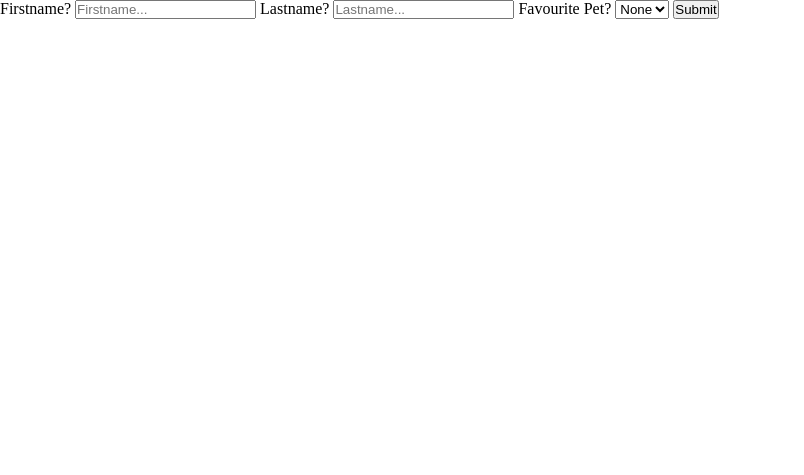
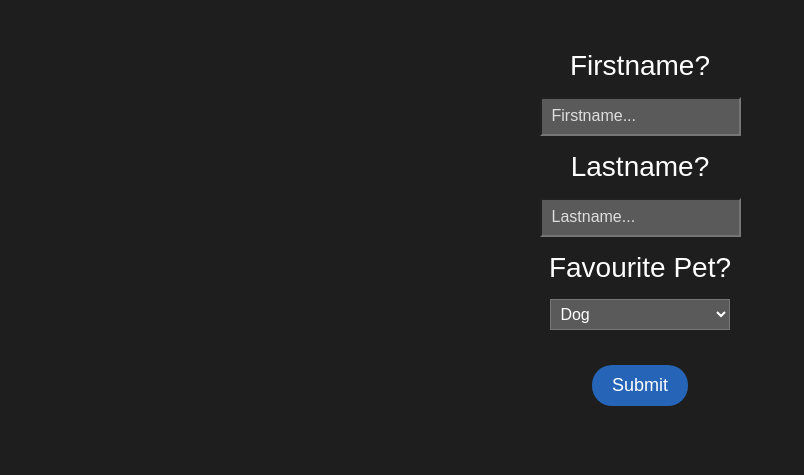
Before and after one commit to kitOl/php-tutorial-2023, a PHP site: page /?favouritepet=dog in a window 1280 px wide. Shown: the top 475 px of the page, without its empty margins (0-804 px from the left). Run offline with PHP 8.4, Linux system fonts and the light colour scheme.

Commit message:
6 add protected handler form

```diff
--- a/6/css/main.css
+++ b/6/css/main.css
@@ -1,4 +1,58 @@
 html,
 body {
   box-sizing: border-box;
+  background-color: #1e1e1e;
+  font-family: Arial, Helvetica, sans-serif;
+  color: #fff;
 }
+
+form {
+  /* width: 25vw; */
+  margin: 50px auto;
+  display: flex;
+  flex-direction: column;
+  align-items: center;
+  gap: 15px;
+  text-align: center;
+}
+
+label,
+input,
+select {
+  width: inherit;
+}
+
+label {
+  font-size: 28px;
+}
+
+input {
+  padding: 10px;
+  background-color: #5b5a5a;
+  color: #fff;
+}
+
+input::placeholder {
+  color: #dedede;
+  font-size: 16px;
+  line-height: 1.5;
+}
+
+select {
+  width: 14vw;
+  padding: 5px;
+  font-size: 16px;
+  background-color: #5b5a5a;
+  color: #fff;
+}
+
+button {
+  width: fit-content;
+  padding: 10px 20px;
+  margin: 20px auto;
+  border: none;
+  border-radius: 20px;
+  background-color: rgb(37, 100, 183);
+  font-size: 18px;
+  color: #fff;
+}
--- a/6/index.php
+++ b/6/index.php
@@ -13,18 +13,18 @@
 
   <main>
     <form action="includes/formhandler.inc.php" method="post">
-      <label for="firsname">Firstname?</label>
-      <input type="text" id="firstname" name="firstname" placeholder="Firstname...">
+      <label for="firstname">Firstname?</label>
+      <input type="text" id="firstname" name="firstname" placeholder="Firstname..." value="<?= $_GET['firstname'] ?? '' ?>" />
 
-      <label for="firsname">Lastname?</label>
-      <input type="text" id="lastname" name="lastname" placeholder="Lastname...">
+      <label for="Lastname">Lastname?</label>
+      <input type="text" id="lastname" name="lastname" placeholder="Lastname..." value="<?= $_GET['lastname'] ?? '' ?>" />
 
-      <label for="favouriepet">Favourite Pet?</label>
-      <select name="favouriteper" id="favouritepet">
+      <label for="favouritepet">Favourite Pet?</label>
+      <select name="favouritepet" id="favouritepet">
         <option value="none">None</option>
-        <option value="dog">Dog</option>
-        <option value="bird">Bird</option>
-        <option value="cat">Cat</option>
+        <option value="dog" <?= $_GET['favouritepet'] == 'dog' ? 'selected' : '' ?>>Dog</option>
+        <option value="bird" <?= $_GET['favouritepet'] == 'bird' ? 'selected' : '' ?>>Bird</option>
+        <option value="cat" <?= $_GET['favouritepet'] == 'cat' ? 'selected' : '' ?>>Cat</option>
       </select>
 
       <button type="submit">Submit</button>
```
Also changed, not shown: 6/includes/formhandler.inc.php (+21 -1 lines), README.md (added).
